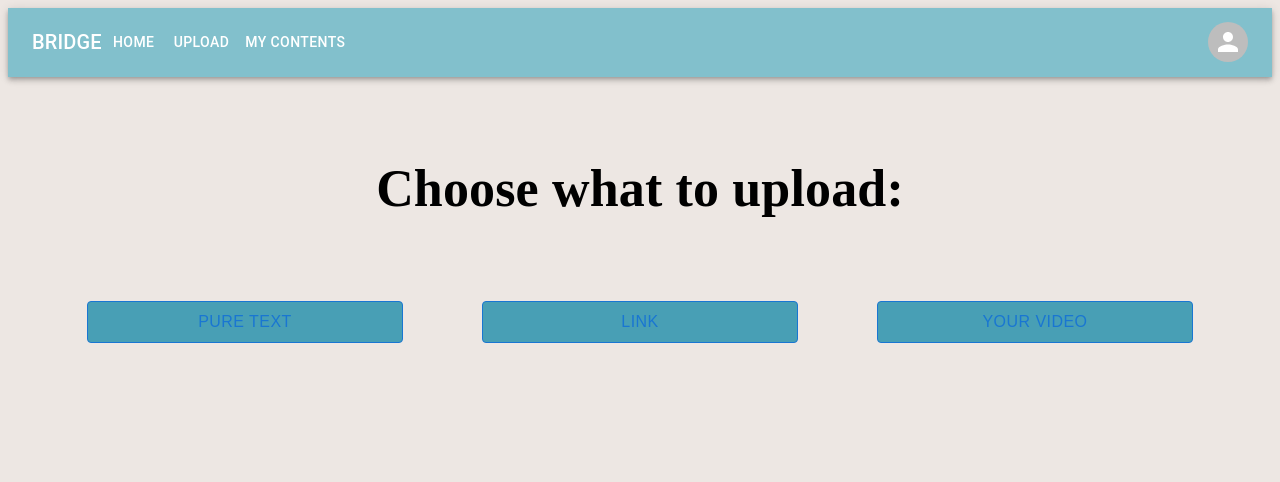
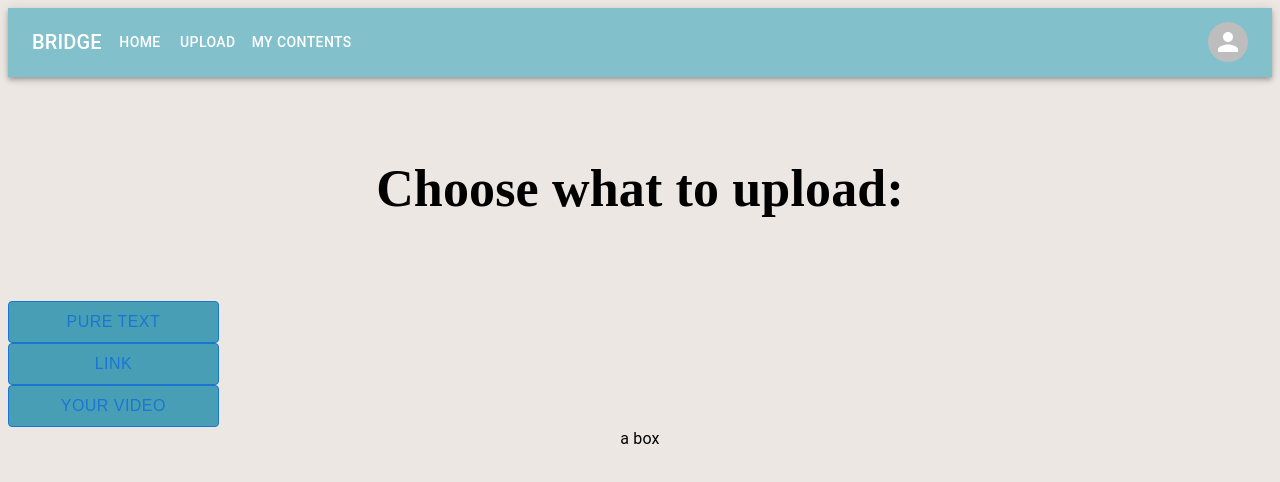
Before and after one commit to Spicy-Pineapple-Chicken-Stew/cissa-summerhack, a React (Create React App) app: page / in a window 1280 px wide. Shown: the top 482 px of the page. Built offline with nearby package versions, Linux system fonts and the light colour scheme.

Commit message:
Update to menubar

```diff
--- a/src/Components/global_menubar.js
+++ b/src/Components/global_menubar.js
@@ -51,18 +51,19 @@ const Global_MenuBar = () => {
             >
                 <Container maxWidth="xl">
                     <Toolbar disableGutters>
-
+                    <Box sx={{width: 1/16, display: { xs: 'flex', xl: 'flex' }}} >
                         <Typography
                             variant="h6"
                             align="left"
                             noWrap
                             component="div"
-                        sx={{ mx: "auto", display: { xs: 'flex', xl: 'flex' } }}
+                            sx={{ mr: "auto", display: { xs: 'flex', xl: 'flex' } }}
                         >
                             BRIDGE
                         </Typography>
+                    </Box>
 
-                    <Box sx={{ flexGrow: 1, display: { xs: 'none', xl: 'none' } }}>
+                    <Box sx={{ flexGrow: 1, display: { xs: 'none', xl: 'none' } }} >
                         <IconButton
                         size="large"
                         aria-label="account of current user"
@@ -79,6 +80,7 @@ const Global_MenuBar = () => {
                         anchorOrigin={{
                             vertical: 'bottom',
                             horizontal: 'left',
+
                         }}
                         keepMounted
                         transformOrigin={{
--- a/src/Pages/Upload_desktop_ver.js
+++ b/src/Pages/Upload_desktop_ver.js
@@ -2,6 +2,7 @@ import React from "react";
 import { Typography } from "@mui/material";
 import { Box } from "@mui/system";
 import ColorButton from '../Components/ButtonDef'
+
 
 function Upload_desktop()
 {
@@ -19,28 +20,27 @@ function Upload_desktop()
         </Box>
         <Box className='upload_desktop_buttons'>
             <Box
-            sx={{width: 1/4}}
+            sx={{width: 1/6}}
             >
                 <ColorButton fullWidth = 'true'>Pure text</ColorButton>
             </Box>
             <Box
-            sx={{width: 1/4}}
+            sx={{width: 1/6}}
             >
                 <ColorButton fullWidth = 'true'>Link</ColorButton>
             </Box>
             <Box
-            sx={{width: 1/4}}
+            sx={{width: 1/6}}
             >
                 <ColorButton fullWidth = 'true'>Your video</ColorButton>
             </Box>
         </Box>
 
         <Box>
-
+            a box
         </Box>
     </Typography>
 
     );
 }
-
 export default Upload_desktop;
--- a/src/index.css
+++ b/src/index.css
@@ -33,13 +33,6 @@ body {
   margin-left: 1vw;
 }
 
-.upload_desktop_buttons{
-  display: flex;
-  justify-content: space-evenly;
-  align-content: center;
-}
-
-
 
 code {
   font-family: source-code-pro, Menlo, Monaco, Consolas, 'Courier New', monospace;
```
Lines whose indentation alone changed are shown as unchanged.
